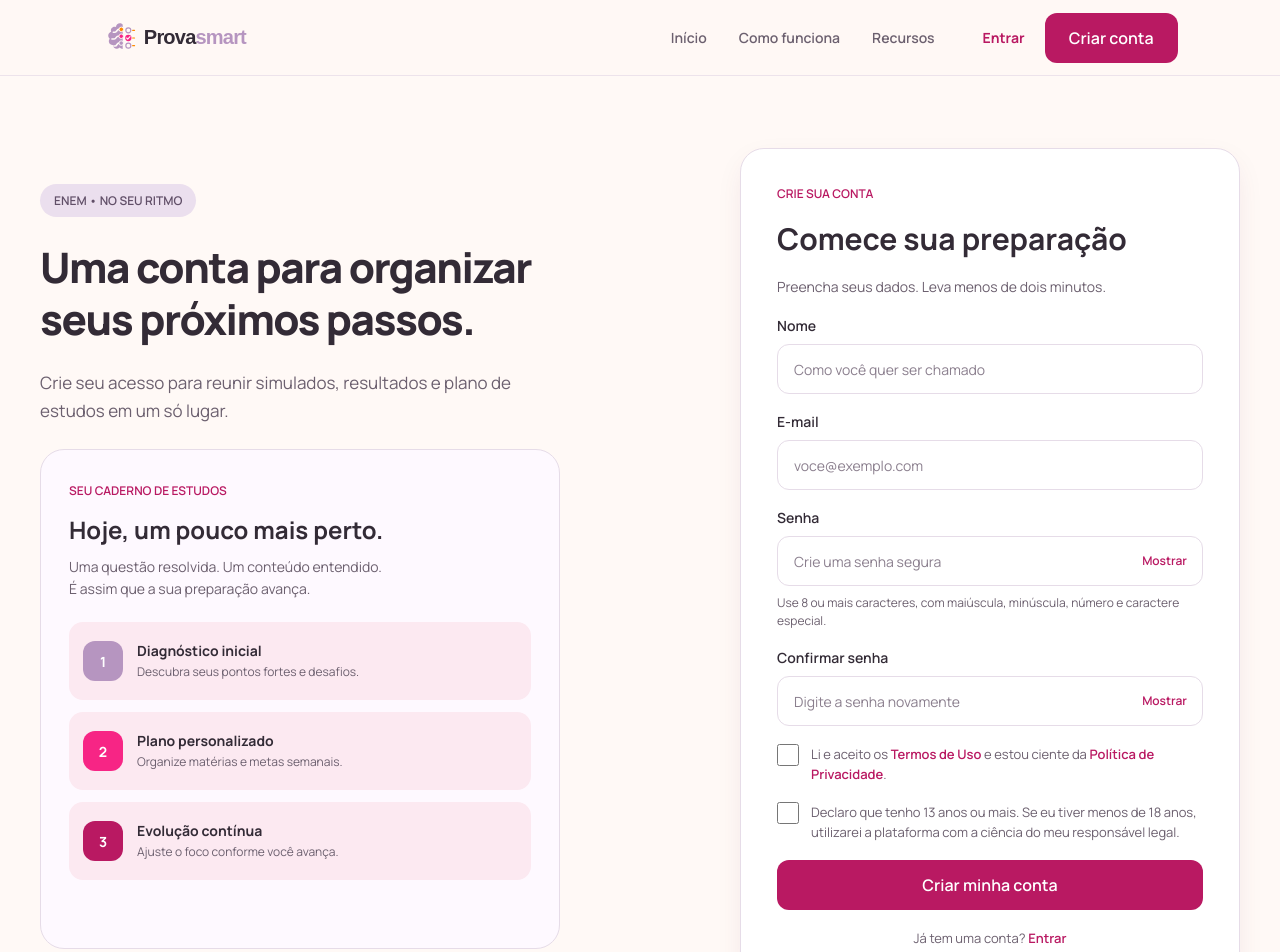
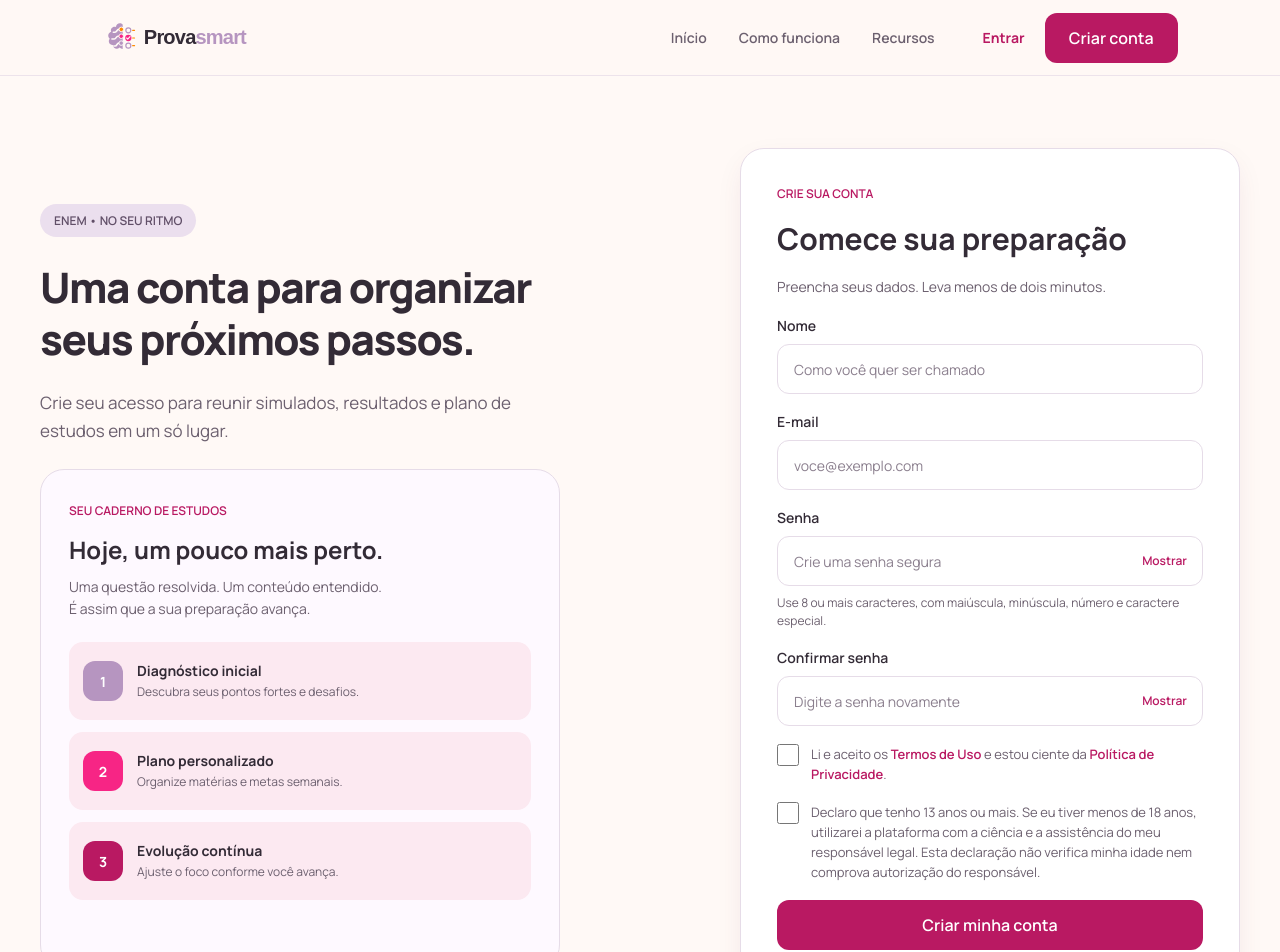
Before and after one commit to provasmart2026/provasmart-frontend, a React (Vite) app: page /cadastro in a window 1280 px wide. Shown: the top 952 px of the page. Built offline with nearby package versions, Linux system fonts and the light colour scheme; no server answers.

Commit message:
feat -  ajustar textos de privacidade e retenção

```diff
--- a/src/pages/access/RegisterPage.tsx
+++ b/src/pages/access/RegisterPage.tsx
@@ -80,7 +80,8 @@ export function RegisterPage() {
                     <input name="age" type="checkbox" required />
                     <span>
                         Declaro que tenho 13 anos ou mais. Se eu tiver menos de 18 anos, utilizarei a plataforma com a
-                        ciência do meu responsável legal.
+                        ciência e a assistência do meu responsável legal. Esta declaração não verifica minha idade
+                        nem comprova autorização do responsável.
                     </span>
                 </label>
                 {error && (
--- a/src/pages/legal/legalDocuments.ts
+++ b/src/pages/legal/legalDocuments.ts
@@ -86,7 +86,7 @@ export const terms: LegalDocument = {
         {
             title: '9. Suspensão e encerramento',
             blocks: [
-                'O usuário pode solicitar o encerramento da conta em Meu perfil > Exclusão da conta. A solicitação é registrada e a exclusão definitiva é concluída por um administrador. Após a solicitação, os dados serão excluídos ou anonimizados conforme a Política de Privacidade e o Plano de Retenção, ressalvadas as informações cuja conservação seja necessária para cumprimento de obrigação legal, prevenção de fraude, exercício regular de direitos ou segurança.',
+                'O usuário pode solicitar o encerramento da conta em Meu perfil > Exclusão da conta. A solicitação é registrada e a exclusão definitiva é concluída por um administrador. Após a solicitação, os dados serão excluídos ou anonimizados conforme a Política de Privacidade e as regras de retenção nela descritas, ressalvadas as informações cuja conservação seja necessária para cumprimento de obrigação legal, prevenção de fraude, exercício regular de direitos ou segurança.',
                 'A equipe poderá suspender ou encerrar uma conta em caso de violação destes Termos, risco à segurança, fraude ou determinação legal. A medida deverá ser proporcional e poderá ser contestada pelo canal de atendimento.',
             ],
         },
@@ -202,7 +202,7 @@ export const privacy: LegalDocument = {
         {
             title: '11. Retenção e eliminação',
             blocks: [
-                'Os dados são mantidos somente enquanto necessários às finalidades descritas, ao cumprimento de obrigações e ao exercício de direitos. Após o encerramento da conta, os dados são excluídos ou anonimizados conforme o plano. Informações que precisem ser conservadas ficam bloqueadas para outras finalidades e com acesso restrito.',
+                'Os dados da conta e de estudo são mantidos durante a utilização do serviço e removidos quando o administrador conclui a exclusão solicitada pelo usuário. Os registros de auditoria, que podem conter e-mail, identificadores, ação, recurso, rota, data e resultado da operação, permanecem para investigar acessos indevidos, alterações administrativas e falhas. Esses registros são removidos em uma limpeza diária quando ultrapassam 90 dias desde o evento, inclusive após a exclusão da conta. A exclusão da conta não reinicia esse prazo. A execução da limpeza depende de o backend estar em funcionamento.',
             ],
         },
         {
@@ -218,6 +218,9 @@ export const privacy: LegalDocument = {
             blocks: [
                 'A criação de conta por pessoa com menos de 13 anos não é permitida. O ProvaSmart não solicita data de nascimento completa; registra a declaração etária apresentada pelo usuário e a data do registro. Essa declaração não comprova a idade nem a autorização do responsável legal. Se a equipe identificar conta criada em desacordo com esta seção, adotará as medidas necessárias para verificar a situação e excluir ou regularizar os dados.',
                 'No tratamento relacionado a adolescentes, a plataforma considera seu melhor interesse, utiliza linguagem adequada e evita exposição pública de desempenho. Não existe ranking público nominal.',
+                'Em outras palavras: usamos seus dados para criar sua conta, mostrar seus resultados e organizar seus estudos. Seus resultados não são publicados em um ranking com seu nome. Não informe dados pessoais de outras pessoas nos conteúdos enviados à plataforma.',
+                'Adolescentes e seus responsáveis podem entrar em contato pelo e-mail provasmrt@gmail.com para solicitar informações, correção de dados ou exclusão da conta. Antes de entregar dados a um responsável, a equipe deve confirmar a identidade e a representação de forma proporcional ao pedido. Nunca envie senha, código de autenticação ou token por e-mail.',
+                'A declaração de idade é fornecida pelo estudante. O ProvaSmart não verifica documentos nem possui, nesta versão, um fluxo de autorização do responsável legal. A exigência de ciência e assistência do responsável não significa que sua participação foi comprovada pelo sistema.',
             ],
         },
         {
```
